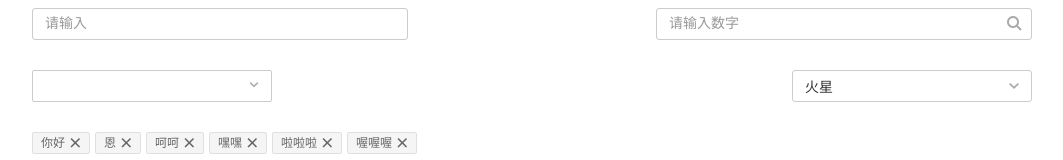
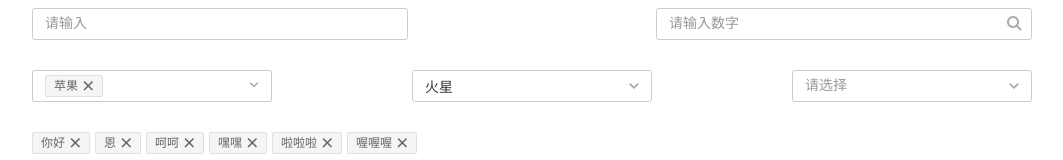
Before and after one commit to Mammut-FE/bdms-ui, a React (Create React App) app: page / in a window 1280 px wide. Shown: the part 940-1100 px from the top of the page, without its empty margins (108-1171 px from the left). Built offline with nearby package versions, Linux system fonts and the light colour scheme.

Commit message:
select钻

```diff
--- a/src/App.js
+++ b/src/App.js
@@ -2,7 +2,7 @@
  * @Author: jessica(hzgujing@corp.netease.com)
  * @Date: 2017-10-18 14:18:29
  * @Last Modified by: jessica(hzgujing@corp.netease.com)
- * @Last Modified time: 2018-01-17 14:42:58
+ * @Last Modified time: 2018-01-18 14:11:08
  */
 import React, { Component } from 'react';
 import './App.css';
@@ -91,7 +91,7 @@ class App extends Component {
   render() {
     const checkGroupData = [{value: '苹果', checked: true}, {value: '香蕉', checked: false}, {value: '桃子', checked: false}, {value: '梨子', checked: false}]
     const checkGroupData2 = [{value: '苹果', checked: true}, {value: '香蕉', checked: false}, {value: '桃子', checked: false}, {value: '梨子', checked: false}]
-    const checkGroupData3 = [{value: '苹果', checked: false}, {value: '香蕉', checked: false}, {value: '桃子', checked: false}, {value: '梨子', checked: false}]
+    const checkGroupData3 = [{value: '苹果', checked: true}, {value: '香蕉', checked: false}, {value: '桃子', checked: false}, {value: '梨子', checked: false}]
 
     const selectOptionList = [{
       command: 'a',
@@ -301,6 +301,9 @@ class App extends Component {
           <div className="item">
             <Select selectOptions={selectOptionList} selected="火星"></Select>
           </div>
+          <div className="item">
+            <Select selectOptions={selectOptionList} placeholder="请选择"></Select>
+          </div>
         </div>
         <div className="components">
           <div className="item">
--- a/src/components/select/Select.js
+++ b/src/components/select/Select.js
@@ -2,7 +2,6 @@ import React, { Component} from 'react'
 import ReactDOM from 'react-dom'
 import PropTypes from 'prop-types'
 import classNames from 'classnames'
-import _ from 'lodash'
 
 import './select.css'
 import '../../style/index.css'
@@ -19,8 +18,8 @@ export default class Select extends Component {
         this.state = {
             showOptions: false,
             selected: this.getSelected(),
-            selectedTags: this.getSelectedTags(),
-            selectOptions: this.initSelectOptions()
+            selectOptions: this.initSelectOptions(),
+            currentPlaceholder: this.props.placeholder || ''
         }
     }
     componentDidMount() {
@@ -41,14 +40,17 @@ export default class Select extends Component {
     getSelected() {
         return this.props.selected || ''
     }
-    getSelectedTags() {
-        return this.props.selectedTags || []
-    }
     initSelectOptions() {
         return this.props.selectOptions || []
     }
     toggle() {
-        const showOptions = this.state.showOptions;
+        const { showOptions, selected } = this.state;
+        if (!showOptions) {
+            this.setState({
+                selected: '',
+                currentPlaceholder:selected
+            })
+        }
         this.setState({
             showOptions: !showOptions
         })
@@ -60,21 +62,13 @@ export default class Select extends Component {
         })
     }
     onCheckboxGroupChange(lists) {
-        let selectedTags = []
-        lists.forEach((item) => {
-            if (item.checked) {
-                selectedTags.push(item)
-            }
-        })
         this.setState({
-            selectedTags: selectedTags
+            selectOptions: lists
         })
     }
     deleteTag(index) {
-        const { selectedTags, selectOptions } = this.state
-        const _index = _.findIndex(selectOptions, selectedTags[index])
-        selectOptions[_index].checked =false
-        selectedTags.splice(index, 1)
+        const { selectOptions } = this.state
+        selectOptions[index].checked =false
         this.setState({
             selectOptions: selectOptions
         })
@@ -95,7 +89,7 @@ export default class Select extends Component {
         if (multiple) {
             return (
                 <Menu>
-                    <CheckBox.Group onChange={this.onCheckboxGroupChange.bind(this)} data={selectOptions}>
+                    <CheckBox.Group data={selectOptions} onChange={this.onCheckboxGroupChange.bind(this)}>
                     </CheckBox.Group>
                 </Menu>
             )
@@ -118,7 +112,7 @@ export default class Select extends Component {
     }
     render() {
         const { className, style, size, searchable, multiple } = this.props
-        const { showOptions, selected, selectedTags } = this.state
+        const { showOptions, selected, selectOptions, currentPlaceholder } = this.state
         const selectClass = classNames('u-select', className)
         const multiClass = classNames('multi-selected', `multi-selected-${size}`)
         const SelectOptions = this.getSelectOptions()
@@ -127,8 +121,10 @@ export default class Select extends Component {
                 <div className={selectClass} style={style} ref={this.setOption.bind(this)}>
                     <div className={multiClass} onClick={this.toggle.bind(this)}>
                     {
-                        selectedTags.map((tag, index) => {
-                            return <Tag key={tag.value} onClose={this.deleteTag.bind(this, index)}>{tag.value}</Tag>
+                        selectOptions.map((tag, index) => {
+                            if (tag.checked)
+                               return <Tag key={tag.value} onClose={this.deleteTag.bind(this, index)}>{tag.value}</Tag>
+                            else return null
                         })
                     }
                     <Icon name={ showOptions ? "chevron-up" : "chevron-down"}></Icon>
@@ -139,7 +135,7 @@ export default class Select extends Component {
         } else {
             return (
                 <div className={selectClass} style={style} ref={this.setOption.bind(this)}>
-                    <Input type="text" readOnly={!searchable} size={size} iconName={showOptions ? "chevron-up" : "chevron-down"} value={selected} onClick={this.toggle.bind(this)} onChange={this.inputChangeHanlder.bind(this)} />
+                    <Input type="text" readOnly={!searchable} size={size} iconName={showOptions ? "chevron-up" : "chevron-down"} value={selected} placeholder={currentPlaceholder} onClick={this.toggle.bind(this)} onChange={this.inputChangeHanlder.bind(this)} />
                     {showOptions && SelectOptions}
                 </div>
             )
@@ -150,7 +146,8 @@ export default class Select extends Component {
 Select.propTypes = {
     size: PropTypes.string,
     multiple: PropTypes.bool,
-    searchable: PropTypes.bool
+    searchable: PropTypes.bool,
+    placeholder: PropTypes.string
 }
 Select.defaultProps = {
     size: 'small',
```
